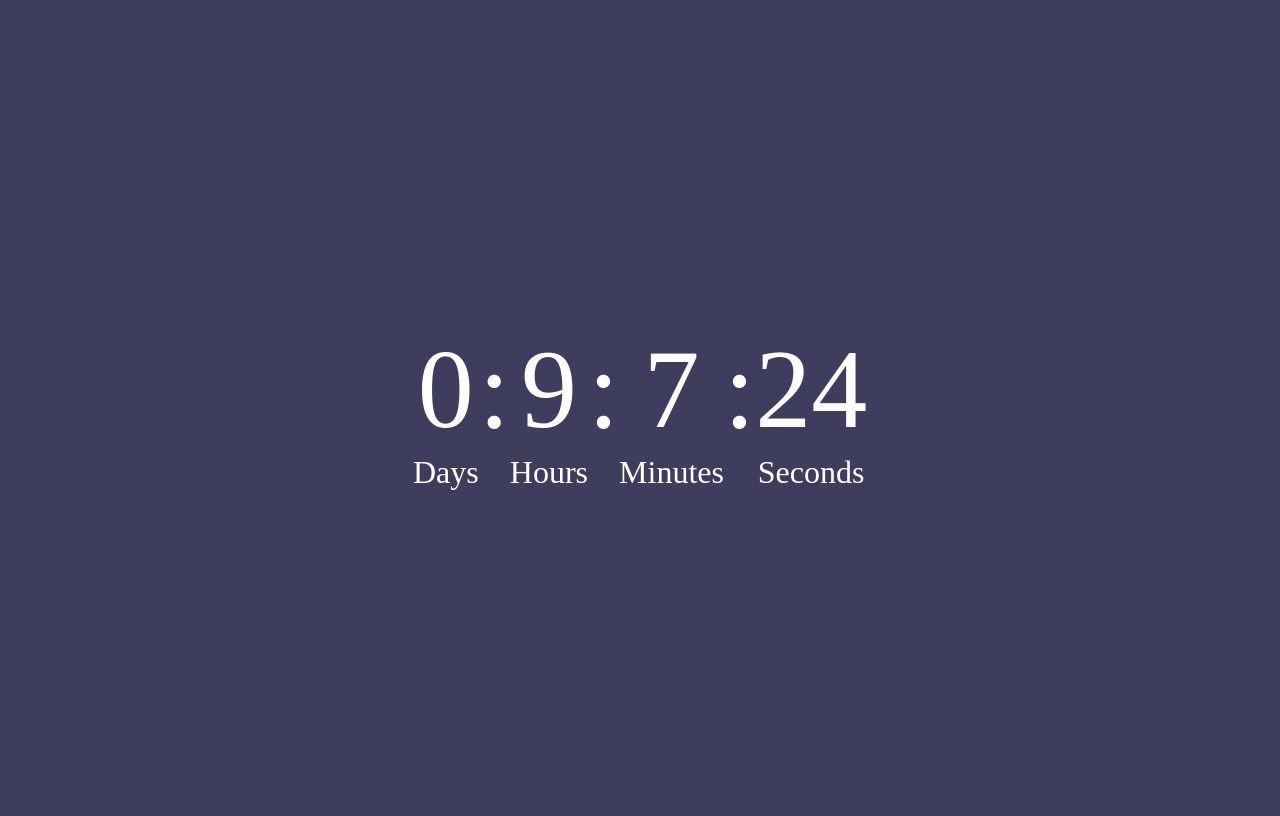
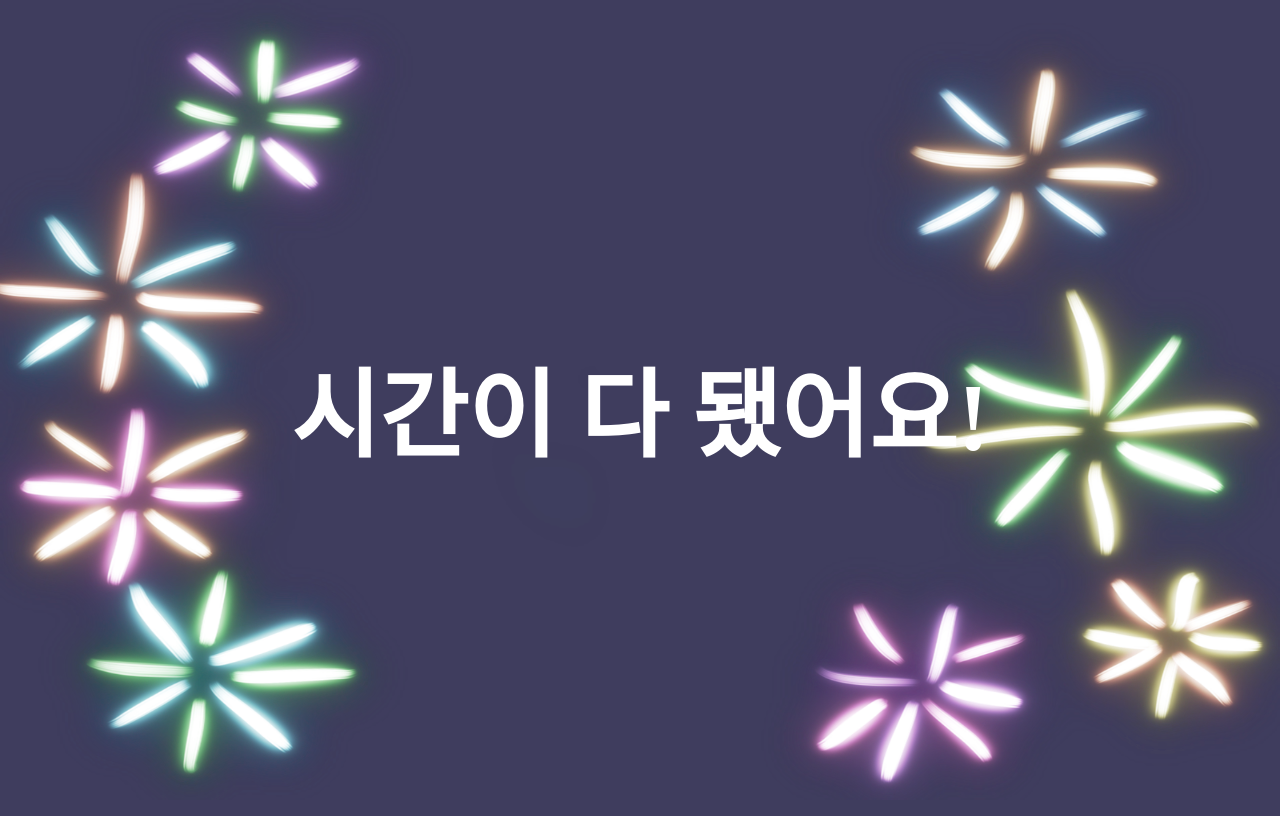
Before and after one commit to Emoji-Cat/Countdown, a Next.js app: page / in a window 1280 px wide. Built offline with nearby package versions, Linux system fonts and the light colour scheme.

Commit message:
시간/제목 쿼리로 받아서 처리

```diff
--- /dev/null
+++ b/lib/remain-datetime.tsx
@@ -0,0 +1,13 @@
+export function remainDatetime(target: Date) {
+  const now = new Date();
+  const difference = target.getTime() - now.getTime();
+
+  const d = Math.floor(difference / (1000 * 60 * 60 * 24));
+  const h = Math.floor(
+    (difference % (1000 * 60 * 60 * 24)) / (1000 * 60 * 60)
+  );
+  const m = Math.floor((difference % (1000 * 60 * 60)) / (1000 * 60));
+  const s = Math.floor((difference % (1000 * 60)) / 1000);
+
+  return {d, h, m, s}
+}
--- a/package.json
+++ b/package.json
@@ -25,7 +25,7 @@
   "bugs": {
     "url": "https://github.com/Emoji-Cat/Countdown/issues"
   },
-  "homepage": "https://github.com/Emoji-Cat/Countdown#readme",
+  "homepage": "https://emoji-cat.github.io/Countdown",
   "directories": {
     "lib": "lib"
   },
--- a/pages/index.tsx
+++ b/pages/index.tsx
@@ -1,44 +1,47 @@
 import type { NextPage } from "next";
 import Head from "next/head";
 import Image from "next/image";
+import { useRouter } from "next/router";
 import { useEffect, useState } from "react";
 import styles from "../styles/Home.module.css";
+import { remainDatetime } from "../lib/remain-datetime";
 
 const Home: NextPage = () => {
+  const router = useRouter();
   const [partyTime, setPartyTime] = useState(false);
   const [days, setDays] = useState(0);
   const [hours, setHours] = useState(0);
   const [minutes, setMinutes] = useState(0);
   const [seconds, setSeconds] = useState(0);
 
-  useEffect(() => {
-    const target = new Date("12/31/2022 23:59:59");
+  function evaluate(target) {
+    const { d, h, m, s } = remainDatetime(target);
 
-    const interval = setInterval(() => {
-      const now = new Date();
-      const difference = target.getTime() - now.getTime();
-
-      const d = Math.floor(difference / (1000 * 60 * 60 * 24));
     setDays(d);
-
-      const h = Math.floor(
-        (difference % (1000 * 60 * 60 * 24)) / (1000 * 60 * 60)
-      );
     setHours(h);
-
-      const m = Math.floor((difference % (1000 * 60 * 60)) / (1000 * 60));
     setMinutes(m);
-
-      const s = Math.floor((difference % (1000 * 60)) / 1000);
     setSeconds(s);
 
     if (d <= 0 && h <= 0 && m <= 0 && s <= 0) {
       setPartyTime(true);
     }
-    }, 1000);
+  }
+
+  useEffect(() => {
+    if (!router.isReady) {
+      return;
+    }
+
+    var target: Date = new Date();
+    if (router.query.date) {
+      target = new Date(router.query.date as string);
+    }
+    evaluate(target);
+
+    const interval = setInterval(() => evaluate(target), 1000);
 
     return () => clearInterval(interval);
-  }, []);
+  }, [router.isReady]);
 
   return (
     <div className={styles.container}>
@@ -49,7 +52,7 @@ const Home: NextPage = () => {
 
       {partyTime ? (
         <>
-          <h1>Happy new year!</h1>
+          <h1>{router.query.title ?? "시간이 다 됐어요!"}</h1>
           {/* <video autoPlay loop muted>
             <source src="/party.mp4" />
           </video> */}
```
Lines whose indentation alone changed are shown as unchanged.
